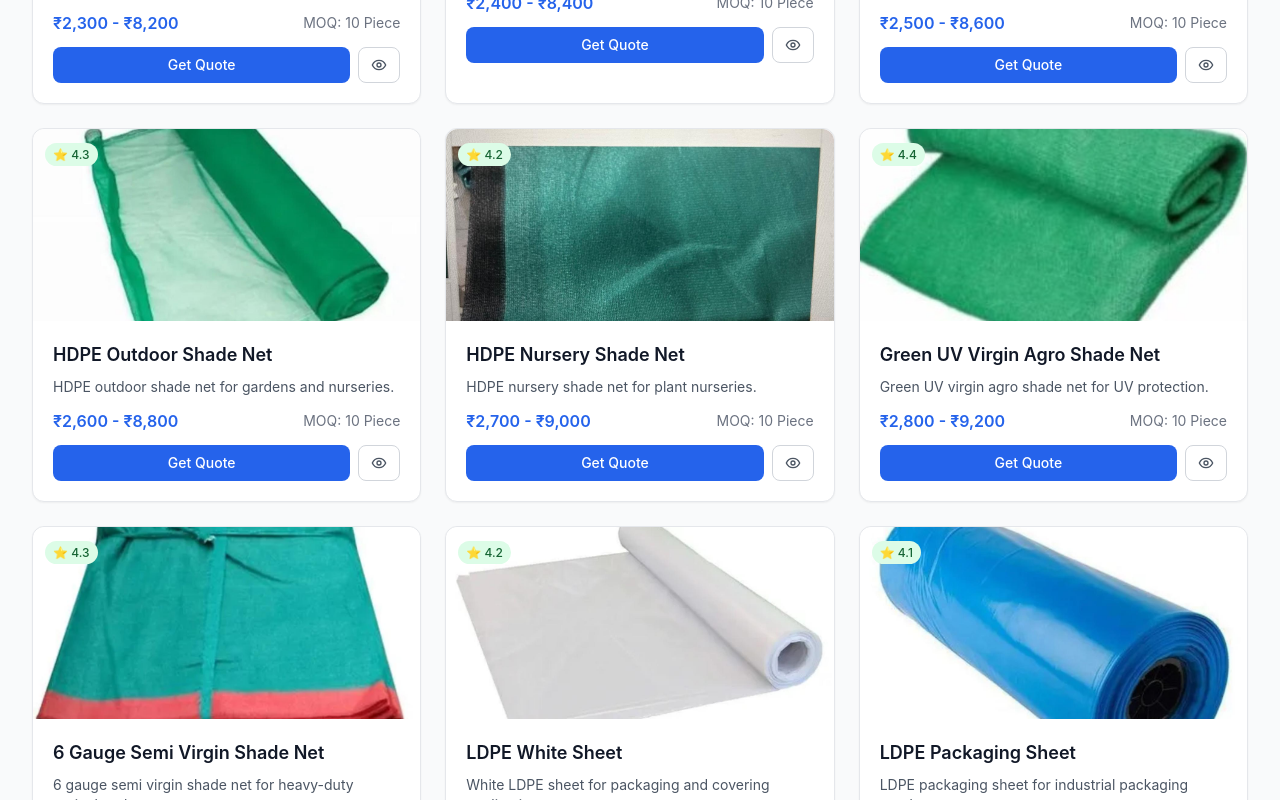
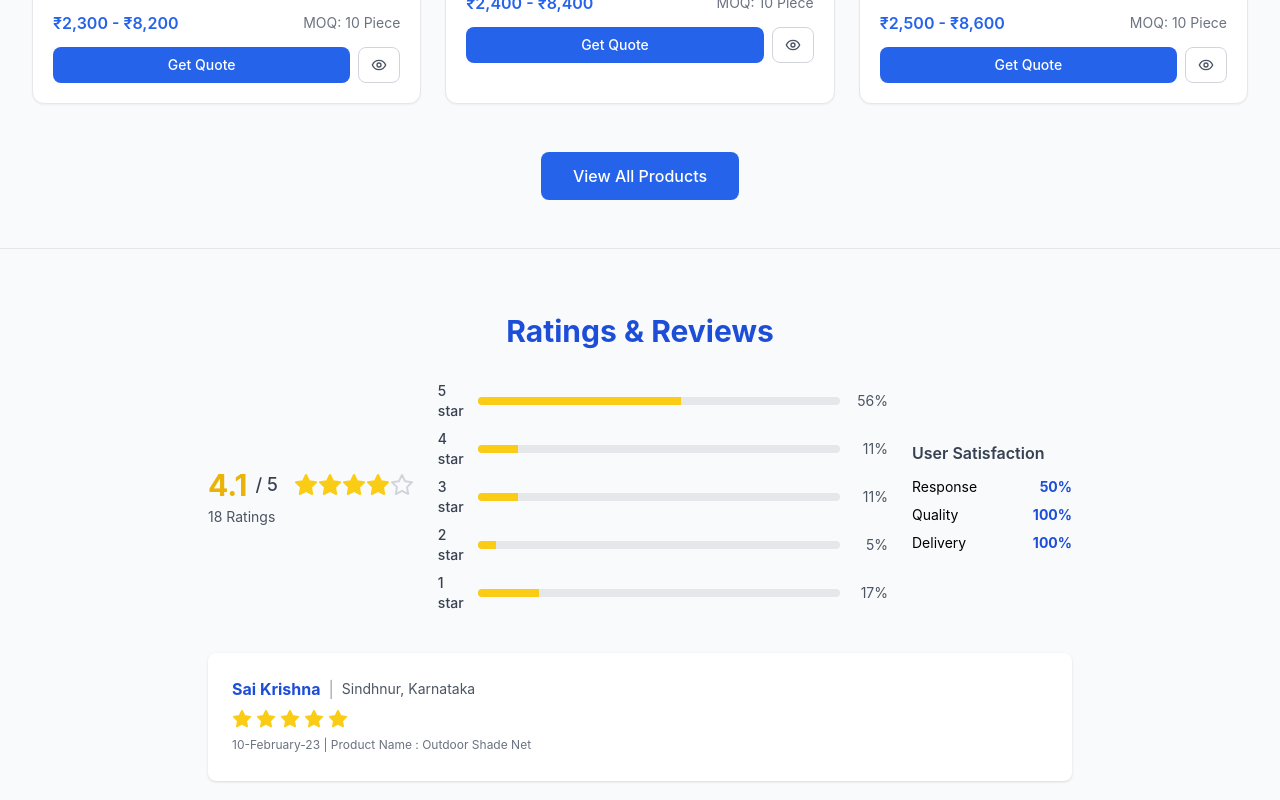
Before and after one commit to Styl6559/garg-ent, a React (Vite) app: page / in a window 1280 px wide. Shown: the part 1400-2200 px from the top of the page. Built offline with nearby package versions, Linux system fonts and the light colour scheme.

Commit message:
Add files via upload

```diff
--- a/src/components/BannerSection.tsx
+++ b/src/components/BannerSection.tsx
@@ -2,7 +2,7 @@ import React from 'react';
 
 
 const BannerSection: React.FC = () => (
-  <section className="w-full h-72 md:h-96 bg-cover bg-center flex items-center justify-center" style={{backgroundImage: "url('/banner.PNG')"}}>
+  <section className="w-full h-72 md:h-96 bg-cover bg-center flex items-center justify-center" style={{backgroundImage: "url('/banner.jpg')"}}>
     <div className="bg-black bg-opacity-40 p-8 rounded-lg text-center">
       <h2 className="text-4xl md:text-5xl font-bold text-white mb-4 drop-shadow-lg">Welcome to Garg Enterprise</h2>
       <p className="text-lg md:text-2xl text-white font-medium drop-shadow">Your trusted partner for industrial equipment and solutions</p>
--- a/src/components/Footer.tsx
+++ b/src/components/Footer.tsx
@@ -7,7 +7,6 @@ const Footer: React.FC = () => {
       <div className="max-w-5xl mx-auto px-4 py-8">
         <div className="flex flex-col md:flex-row md:justify-between md:items-center gap-6 border-b border-gray-800 pb-6">
           <ul className="flex flex-col md:flex-row gap-2 md:gap-6 items-center text-sm">
-            <li><a href="#" className="hover:underline">About Us</a></li>
             <li><a href="#" className="hover:underline">Products & Services</a></li>
             <li><a href="#" className="hover:underline">Contact Us</a></li>
             <li><a href="#" className="hover:underline">Sitemap</a></li>
--- a/src/components/Header.tsx
+++ b/src/components/Header.tsx
@@ -33,9 +33,14 @@ const Header: React.FC<HeaderProps> = ({ searchQuery, setSearchQuery }) => {
           </div>
 
           <div className="flex items-center space-x-4">
-            <button className="bg-orange-500 hover:bg-orange-600 text-white px-4 py-2 rounded-lg transition-colors">
+            <a
+              href="https://www.indiamart.com/garg-industries-india/enquiry.html"
+              target="_blank"
+              rel="noopener noreferrer"
+              className="bg-orange-500 hover:bg-orange-600 text-white px-4 py-2 rounded-lg transition-colors flex items-center justify-center"
+            >
               Post Requirement
-            </button>
+            </a>
           </div>
         </div>
       </div>
--- a/src/components/ProductShowcase.tsx
+++ b/src/components/ProductShowcase.tsx
@@ -1,5 +1,5 @@
-import React from 'react';
-import { Eye, Heart, Share2 } from 'lucide-react';
+import React, { useState } from 'react';
+import { Eye } from 'lucide-react';
 
 interface ProductShowcaseProps {
   searchQuery: string;
@@ -245,6 +245,10 @@ const ProductShowcase: React.FC<ProductShowcaseProps> = ({ searchQuery, selected
     return matchesCategory && matchesSearch;
   });
 
+  const [showAll, setShowAll] = useState(false);
+
+  const productsToShow = showAll ? filteredProducts : filteredProducts.slice(0, 6);
+
   return (
     <section className="py-12 bg-gray-50">
       <div className="max-w-7xl mx-auto px-4 sm:px-6 lg:px-8">
@@ -265,13 +269,12 @@ const ProductShowcase: React.FC<ProductShowcaseProps> = ({ searchQuery, selected
               <option>Sort by Relevance</option>
               <option>Price: Low to High</option>
               <option>Price: High to Low</option>
-              <option>Newest First</option>
             </select>
           </div>
         </div>
 
         <div className="grid grid-cols-1 sm:grid-cols-2 lg:grid-cols-3 gap-6">
-          {filteredProducts.map((product) => (
+          {productsToShow.map((product) => (
             <div key={product.id} className="bg-white rounded-xl shadow-sm border hover:shadow-lg transition-shadow duration-300 group">
               <div className="relative overflow-hidden rounded-t-xl">
                 <img
@@ -279,21 +282,7 @@ const ProductShowcase: React.FC<ProductShowcaseProps> = ({ searchQuery, selected
                   alt={product.name}
                   className="w-full h-48 object-cover group-hover:scale-105 transition-transform duration-300"
                 />
-                <div className="absolute top-3 right-3 flex space-x-2 opacity-0 group-hover:opacity-100 transition-opacity">
-                  <button className="p-2 bg-white/90 rounded-full hover:bg-white transition-colors">
-                    <Heart className="h-4 w-4 text-gray-600" />
-                  </button>
-                  <button className="p-2 bg-white/90 rounded-full hover:bg-white transition-colors">
-                    <Share2 className="h-4 w-4 text-gray-600" />
-                  </button>
-                </div>
-                <div className="absolute top-3 left-3">
-                  <span className="bg-green-100 text-green-800 text-xs px-2 py-1 rounded-full font-medium">
-                    ⭐ {product.rating}
-                  </span>
-                </div>
               </div>
-
               <div className="p-5">
                 <h3 className="text-lg font-semibold text-gray-900 mb-2 group-hover:text-blue-600 transition-colors">
                   {product.name}
@@ -301,7 +290,6 @@ const ProductShowcase: React.FC<ProductShowcaseProps> = ({ searchQuery, selected
                 <p className="text-gray-600 text-sm mb-3 line-clamp-2">
                   {product.description}
                 </p>
-
                 <div className="flex items-center justify-between mb-3">
                   <div className="text-blue-600 font-semibold">
                     {product.price}
@@ -310,11 +298,25 @@ const ProductShowcase: React.FC<ProductShowcaseProps> = ({ searchQuery, selected
                     MOQ: {product.moq}
                   </div>
                 </div>
-
                 <div className="flex space-x-2">
-                  <button className="flex-1 bg-blue-600 hover:bg-blue-700 text-white py-2 px-4 rounded-lg transition-colors text-sm font-medium">
+                  <a
+                    className="flex-1 bg-blue-600 hover:bg-blue-700 text-white py-2 px-4 rounded-lg transition-colors text-sm font-medium text-center flex items-center justify-center"
+                    href={
+                      product.category === 'shade-net' ? 'https://www.indiamart.com/garg-industries-india/shade-net.html' :
+                      product.category === 'plastic-sheet' ? 'https://www.indiamart.com/garg-industries-india/plastic-sheet.html' :
+                      product.category === 'agriculture-net' ? 'https://www.indiamart.com/garg-industries-india/agriculture-net.html' :
+                      product.category === 'safety-agro-shade-net' ? 'https://www.indiamart.com/garg-industries-india/safety-and-agro-shade-net.html' :
+                      product.category === 'plastic-granules' ? 'https://www.indiamart.com/garg-industries-india/plastic-granules.html' :
+                      product.category === 'hdpe-monofilament-granules' ? 'https://www.indiamart.com/garg-industries-india/hdpe-monofilament-granules.html' :
+                      product.category === 'ldpe-tarpaulin' ? 'https://www.indiamart.com/garg-industries-india/ldpe-tarpaulin.html' :
+                      product.category === 'hdpe-tarpaulin' ? 'https://www.indiamart.com/garg-industries-india/hdpe-tarpaulin.html' :
+                      '#'
+                    }
+                    target="_blank"
+                    rel="noopener noreferrer"
+                  >
                     Get Quote
-                  </button>
+                  </a>
                   <button className="px-3 py-2 border border-gray-300 rounded-lg hover:bg-gray-50 transition-colors">
                     <Eye className="h-4 w-4 text-gray-600" />
                   </button>
@@ -332,11 +334,20 @@ const ProductShowcase: React.FC<ProductShowcaseProps> = ({ searchQuery, selected
           </div>
         )}
 
-        <div className="mt-12 text-center">
-          <button className="bg-blue-600 hover:bg-blue-700 text-white py-3 px-8 rounded-lg transition-colors font-medium">
-            View All Products
-          </button>
-        </div>
+        {filteredProducts.length > 6 && !showAll && (
+          <div className="mt-12 text-center">
+            <button onClick={() => setShowAll(true)} className="bg-blue-600 hover:bg-blue-700 text-white py-3 px-8 rounded-lg transition-colors font-medium">
+              View All Products
+            </button>
+          </div>
+        )}
+        {showAll && filteredProducts.length > 6 && (
+          <div className="mt-6 text-center">
+            <button onClick={() => setShowAll(false)} className="bg-gray-200 hover:bg-gray-300 text-gray-700 py-2 px-6 rounded-lg transition-colors font-medium">
+              Show Less
+            </button>
+          </div>
+        )}
       </div>
     </section>
   );
```
Also changed, not shown: public/banner.jpg (added).
